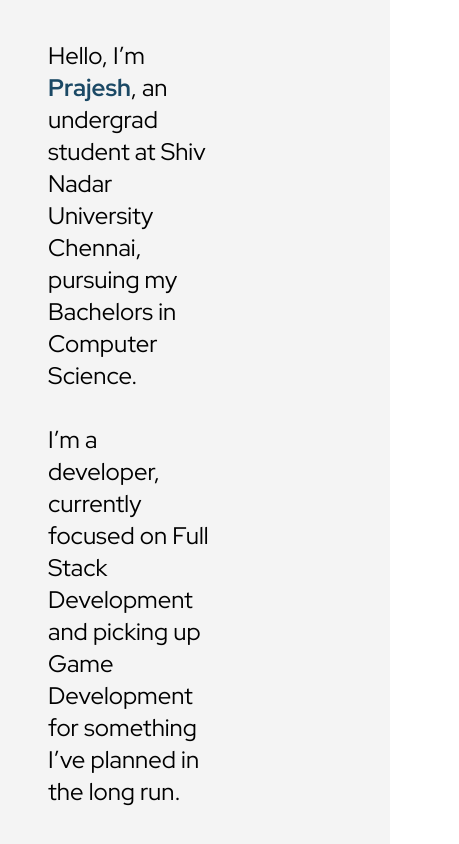
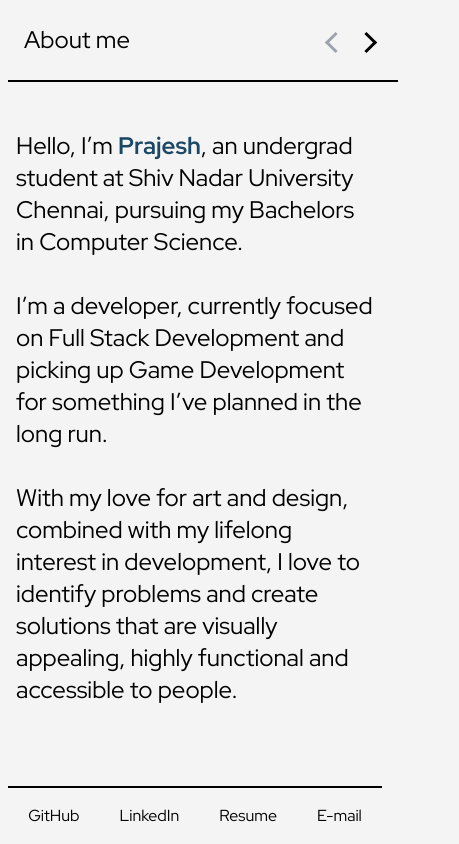
Before and after one commit to hotaru-py/hotaru-py.github.io, a Svelte app: page / in a window 390 px wide. Shown: the top 844 px of the page, 459 px wide, since content can reach past the window. Built offline with nearby package versions, Linux system fonts and the light colour scheme.

Commit message:
mobile responsive update

```diff
--- a/index.html
+++ b/index.html
@@ -9,7 +9,7 @@
       href="https://fonts.googleapis.com/css2?family=Red+Hat+Display:ital,wght@0,300..900;1,300..900&display=swap"
       rel="stylesheet"
     />
-    <meta name="viewport" content="width=device-width, initial-scale=1.0" />
+    <meta name="viewport" content="width=device-width" />
     <title>Prajesh Raam - Developer</title>
   </head>
   <body>
--- a/src/App.svelte
+++ b/src/App.svelte
@@ -29,7 +29,56 @@
   });
 </script>
 
-<div class="bg-[#F4F4F4] flex flex-col min-h-screen justify-between">
+<header
+  class={`bg-[#f4f4f4] md:hidden flex flex-col my-4 sticky top-0 z-50 transition-opacity duration-700 ease-in-out ${
+    footerOn ? "opacity-100" : "opacity-0 invisible"
+  }`}
+>
+  <div class="flex items-center justify-between w-full px-4">
+    <h1 class="text-2xl m-2">
+      {#if curPage == 1}
+        About me
+      {:else if curPage == 2}
+        Skills
+      {:else if curPage == 3}
+        Projects
+      {:else}
+        Reach out
+      {/if}
+    </h1>
+
+    <div class="flex">
+      {#if curPage == 1}
+        <button
+          class="arrow-left mt-1 border-gray-400 cursor-default"
+          on:click={upClick}
+        ></button>
+      {:else}
+        <button
+          class="arrow-left mt-1 transition border-black"
+          on:click={upClick}
+        ></button>
+      {/if}
+
+      {#if curPage == 4}
+        <button
+          class="arrow-right mt-1 transition border-gray-400 cursor-default ml-4"
+          on:click={downClick}
+        ></button>
+      {:else}
+        <button
+          class="arrow-right mt-1 transition border-black ml-4"
+          on:click={downClick}
+        ></button>
+      {/if}
+    </div>
+  </div>
+  <div class="w-full bg-black h-0.5 my-4 mx-2"></div>
+</header>
+
+<div
+  class="bg-[#F4F4F4] flex flex-col h-full w-full justify-between items-center md:items-start md:pl-0"
+>
   {#if curPage == 1}
     <About status={welcomeSwipe} />
   {:else if curPage == 2}
@@ -41,12 +90,18 @@
   {/if}
 
   <footer
-    class={`transition-opacity transition-max-height duration-700 ease-in-out ${footerOn ? "opacity-100 max-h-[500px]" : "opacity-0 max-h-0 invisible"}`}
+    class={`bg-[#F4F4F4] fixed bottom-0 left-0 w-full z-50 md:px-8 md:py-2 transition-opacity duration-700 ease-in-out ${
+      footerOn ? "opacity-100" : "opacity-0 invisible"
+    }`}
   >
-    <div class="bg-black h-0.5 m-8"></div>
-    <div class="flex m-8 mb-10 items-center justify-center">
-      <div class="flex">
-        <div>
+    <div class="bg-black h-0.5 m-2"></div>
+    <div
+      class="flex flex-wrap items-center justify-center sm:justify-between w-full sm:m-2 sm:mb-4 m-4 mb-4 md:mt-6 md:mx-8"
+    >
+      <div
+        class="flex flex-wrap items-center justify-center sm:justify-start w-full sm:w-auto"
+      >
+        <div class="pr-8 sm:pr-8">
           <a
             class="group transition-all duration-150"
             href="https://github.com/hotaru-hspr"
@@ -54,13 +109,13 @@
             rel="noopener noreferrer"
           >
             <span
-              class="ml-8 p-1 hover:text-[#1B4965] hover:font-bold bg-left-bottom bg-gradient-to-r from-pink-500 to-pink-500 bg-[length:0%_2px] bg-no-repeat group-hover:bg-[length:100%_2px] transition-all duration-200 ease-out"
+              class="p-1 hover:text-[#1B4965] hover:font-bold bg-left-bottom bg-gradient-to-r from-pink-500 to-pink-500 bg-[length:0%_2px] bg-no-repeat group-hover:bg-[length:100%_2px] transition-all duration-200 ease-out"
             >
               GitHub
             </span>
           </a>
         </div>
-        <div>
+        <div class="pr-8 sm:pr-8">
           <a
             class="group transition-all duration-200"
             href="https://linkedin.com/in/prajesh-raam"
@@ -68,13 +123,13 @@
             rel="noopener noreferrer"
           >
             <span
-              class="ml-8 p-1 hover:text-[#1B4965] hover:font-bold bg-left-bottom bg-gradient-to-r from-pink-500 to-pink-500 bg-[length:0%_2px] bg-no-repeat group-hover:bg-[length:100%_2px] transition-all duration-200 ease-out"
+              class="p-1 hover:text-[#1B4965] hover:font-bold bg-left-bottom bg-gradient-to-r from-pink-500 to-pink-500 bg-[length:0%_2px] bg-no-repeat group-hover:bg-[length:100%_2px] transition-all duration-200 ease-out"
             >
               LinkedIn
             </span>
           </a>
         </div>
-        <div>
+        <div class="pr-8 sm:pr-8">
           <a
             class="group transition-all duration-200"
             href="https://www.youtube.com/watch?v=dQw4w9WgXcQ"
@@ -82,13 +137,13 @@
             rel="noopener noreferrer"
           >
             <span
-              class="ml-8 p-1 hover:text-[#1B4965] hover:font-bold bg-left-bottom bg-gradient-to-r from-pink-500 to-pink-500 bg-[length:0%_2px] bg-no-repeat group-hover:bg-[length:100%_2px] transition-all duration-200 ease-out"
+              class="p-1 hover:text-[#1B4965] hover:font-bold bg-left-bottom bg-gradient-to-r from-pink-500 to-pink-500 bg-[length:0%_2px] bg-no-repeat group-hover:bg-[length:100%_2px] transition-all duration-200 ease-out"
             >
               Resume
             </span>
           </a>
         </div>
-        <div>
+        <div class="pr-8 sm:pr-8">
           <a
             class="group transition-all duration-200"
             href="mailto:stu.prajeshraam@gmail.com"
@@ -96,15 +151,15 @@
             rel="noopener noreferrer"
           >
             <span
-              class="ml-8 p-1 hover:text-[#1B4965] hover:font-bold bg-left-bottom bg-gradient-to-r from-pink-500 to-pink-500 bg-[length:0%_2px] bg-no-repeat group-hover:bg-[length:100%_2px] transition-all duration-200 ease-out"
+              class="p-1 hover:text-[#1B4965] hover:font-bold bg-left-bottom bg-gradient-to-r from-pink-500 to-pink-500 bg-[length:0%_2px] bg-no-repeat group-hover:bg-[length:100%_2px] transition-all duration-200 ease-out"
             >
               E-mail
             </span>
           </a>
         </div>
       </div>
-      <div class="ml-auto flex items-center justify-center mr-8">
-        <h1 class="text-6xl my-4">
+      <div class="hidden md:flex items-center ml-auto mr-16">
+        <h1 class="text-3xl my-4">
           {#if curPage == 1}
             About me
           {:else if curPage == 2}
@@ -115,7 +170,7 @@
             Reach out
           {/if}
         </h1>
-        <div class="ml-8 flex flex-col">
+        <div class="flex flex-col pl-8">
           {#if curPage == 1}
             <button
               class="arrow-up mt-3 border-gray-400 cursor-default"
--- a/src/Components/about.svelte
+++ b/src/Components/about.svelte
@@ -26,8 +26,10 @@
   }
 </script>
 
-<main class="w-1/2 mt-6 ml-8 transition-opacity duration-500 ease-in-out">
-  <div class="p-4 group transition-all duration-800">
+<main
+  class="sm:w-1/2 w-full md:mt-8 ml-8 pr-8 transition-opacity duration-500 ease-in-out min-w-screen"
+>
+  <div class="py-4 group transition-all duration-800">
     <span
       class="text-2xl bg-left-bottom bg-gradient-to-r from-pink-500 to-pink-500 bg-no-repeat transition-all duration-1500 ease-out"
       class:bg-[length:0%_30px]={is1Replaced}
@@ -45,7 +47,7 @@
       Bachelors in Computer Science.
     </span>
   </div>
-  <div class="p-4 group transition-all duration-800">
+  <div class="py-4 group transition-all duration-800">
     <span
       class="text-2xl bg-right-bottom bg-gradient-to-l from-pink-500 to-pink-500 bg-no-repeat transition-all duration-1500 ease-out"
       class:bg-[length:0%_30px]={is2Replaced}
@@ -57,7 +59,7 @@
       up Game Development for something I’ve planned in the long run.
     </span>
   </div>
-  <div class="p-4 group transition-all duration-800">
+  <div class="py-4 group transition-all duration-800">
     <span
       class="text-2xl bg-left-bottom bg-gradient-to-r from-pink-500 to-pink-500 bg-no-repeat transition-all duration-1500 ease-out"
       class:bg-[length:0%_30px]={is3Replaced}
--- a/src/Components/details.svelte
+++ /dev/null
@@ -1,7 +0,0 @@
-<script>
-  import Starboard from "../assets/starboard.webp";
-</script>
-
-<div class="bg-[#000000] text-white">
-  <img src={Starboard} alt="Starboard" />
-</div>
--- a/src/Components/skills.svelte
+++ b/src/Components/skills.svelte
@@ -1,24 +1,26 @@
-<main class="w-1/2 mt-6 ml-8">
-  <p class="text-2xl p-4">
+<main
+  class="sm:w-1/2 w-full md:mt-8 pr-8 mb-32 ml-8 transition-opacity duration-500 ease-in-out min-w-screen"
+>
+  <span class="text-2xl">
     I’m a <span class="text-[#1B4965] font-bold">Full Stack Developer</span> and
     a proficient <span class="text-[#1B4965] font-bold">UI/UX designer</span>,
     focusing on balancing functionality, design, usability and aesthetics from
     the user’s perspective.
-  </p>
-  <p class="text-2xl p-4">
+  </span><br /><br />
+  <span class="text-2xl">
     I work primarily with Svelte and have used React and Next.js extensively in
     my other projects. I make UI mockups and concepts on Figma.
-  </p>
-  <p class="text-2xl p-4">
+  </span><br /><br />
+  <span class="text-2xl">
     I’ve worked with Python and FastAPI for backend, which I’m still exploring
     as part of my migration from Frontend to Full Stack Development.
-  </p>
-  <p class="text-2xl p-4">
+  </span><br /><br />
+  <span class="text-2xl">
     I’ve dabbled <span class="italic">(and still occasionally dabble)</span> in graphic
     design, animation and digital art over the years.
-  </p>
-  <p class="text-2xl p-4">
+  </span><br /><br />
+  <span class="text-2xl">
     I’m also learning Game Development (Unreal Engine & Blender) for something
     I’ve planned in the long run, a magnum opus of sorts.
-  </p>
+  </span>
 </main>
--- a/src/app.css
+++ b/src/app.css
@@ -1,6 +1,14 @@
 @tailwind base;
 @tailwind components;
 @tailwind utilities;
+
+html,
+body {
+  height: 100%;
+  margin: 0;
+  padding: 0;
+  background-color: #f4f4f4;
+}
 
 body {
   font-family: "Red Hat Display", sans-serif;
@@ -30,6 +38,24 @@ body {
   -webkit-transform: rotate(45deg);
 }
 
+.arrow-left,
+.arrow-right {
+  border-width: 0 3px 3px 0;
+  display: inline-block;
+  padding: 6px;
+  transition: transform 0.2s ease;
+}
+
+.arrow-left {
+  transform: rotate(135deg);
+  -webkit-transform: rotate(135deg);
+}
+
+.arrow-right {
+  transform: rotate(-45deg);
+  -webkit-transform: rotate(-45deg);
+}
+
 .arrow-up:hover {
   transform: scale(1.4) rotate(-135deg);
   -webkit-transform: scale(1.4) rotate(-135deg);
```
Also changed, not shown: src/Components/projects.svelte (+9 -14 lines), src/Components/reach.svelte (+11 -9 lines), src/assets/starboard.webp (deleted).
